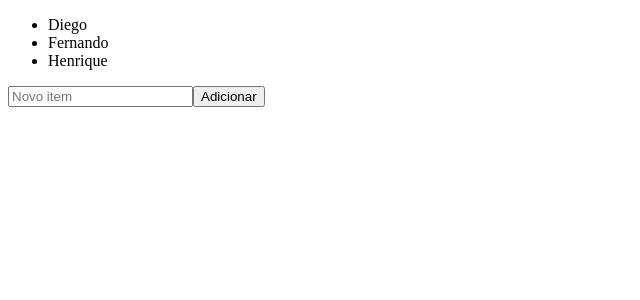
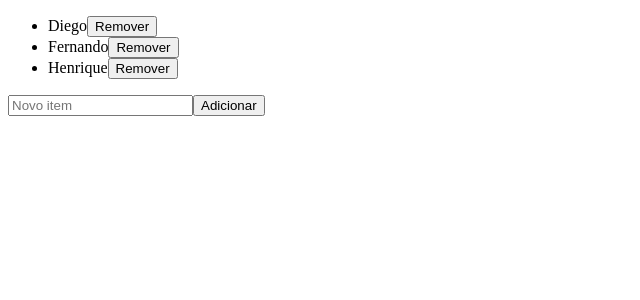
Before and after one commit to diegohts/react-unit-testing, a React (Vite) app: page / in a window 1280 px wide. Shown: the top 300 px of the page, without its empty margins (0-640 px from the left). Built offline with nearby package versions, Linux system fonts and the light colour scheme.

Commit message:
Testing by removing an element from the list.

```diff
--- a/src/App.tsx
+++ b/src/App.tsx
@@ -10,6 +10,12 @@
     }, 500);
   }
 
+  function removeFromList(item: string) {
+    setTimeout(() => {
+      setList(state => state.filter(item => item !== item));
+    }, 500);
+  }
+
   return (
       <>
         <ul>
@@ -17,6 +23,7 @@
             list.map(item =>
               <li key={item}>
                   { item }
+                  <button onClick={() => removeFromList(item)}>Remover</button>
               </li>
             )
           }
```
Also changed, not shown: 1 other file (tests, documents, lock files or other folders).
